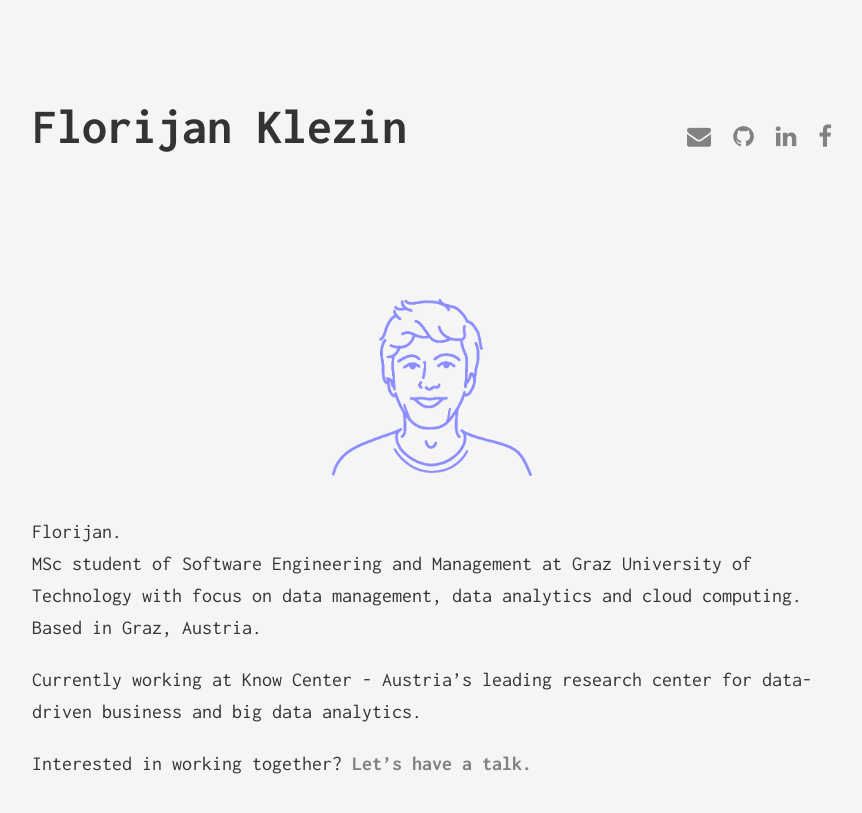
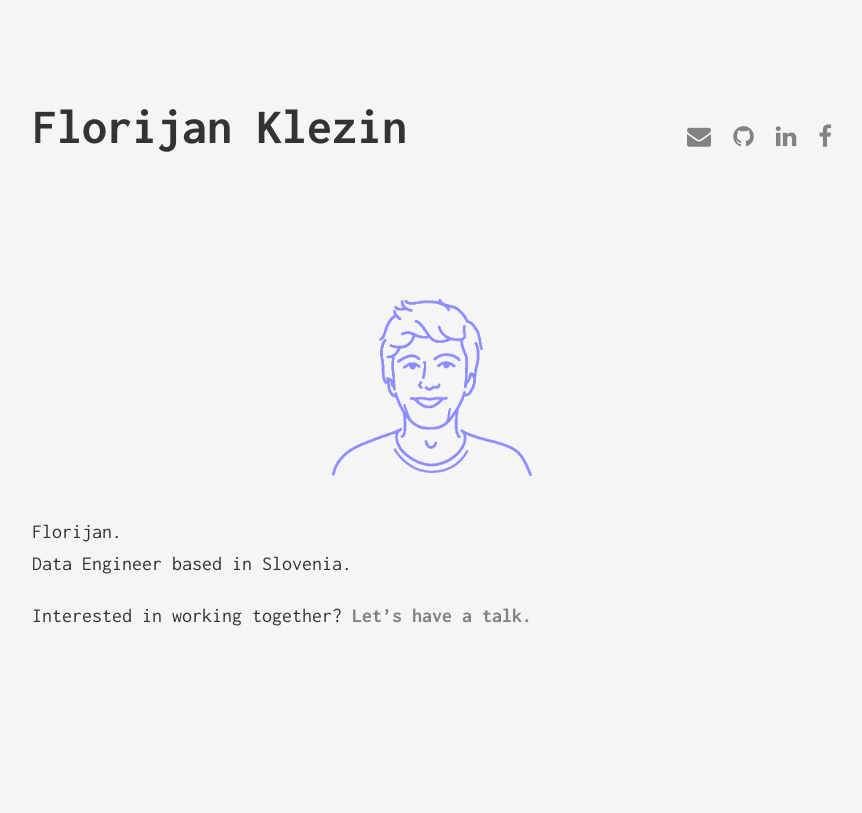
Before and after one commit to fklezin/fklezin.github.io, a Jekyll site: the page built from index.md, in a window 1280 px wide. Shown: the top 813 px of the page, without its empty margins (208-1070 px from the left). Built offline with Jekyll 4.4.1, drawn with Linux system fonts in a browser that asks for light colours.

Commit message:
update text

```diff
--- a/index.md
+++ b/index.md
@@ -8,10 +8,7 @@ permalink:
 ![avatar-florijan](/assets/images/florijan.png){:class="img-responsive" :height="200px": width="200px"}
 
 Florijan. <br/>
-MSc student of Software Engineering and Management at Graz University of Technology with focus on data management, data analytics and cloud computing. <br/>
-Based in Graz, Austria.
-
-Currently working at Know Center - Austria's leading research center for data-driven business and big data analytics. <br/>
+Data Engineer based in Slovenia. <br/>
 
 <!--<b>Welcome to my personal page!</b>-->
 
```
